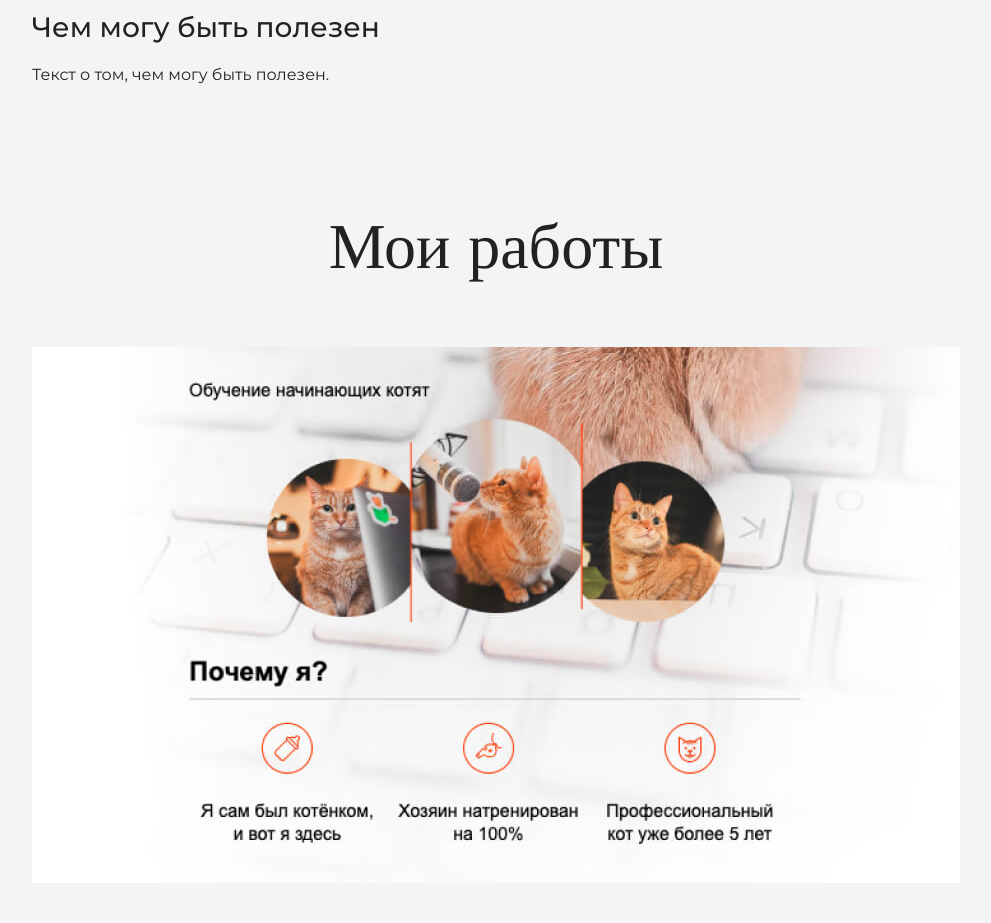
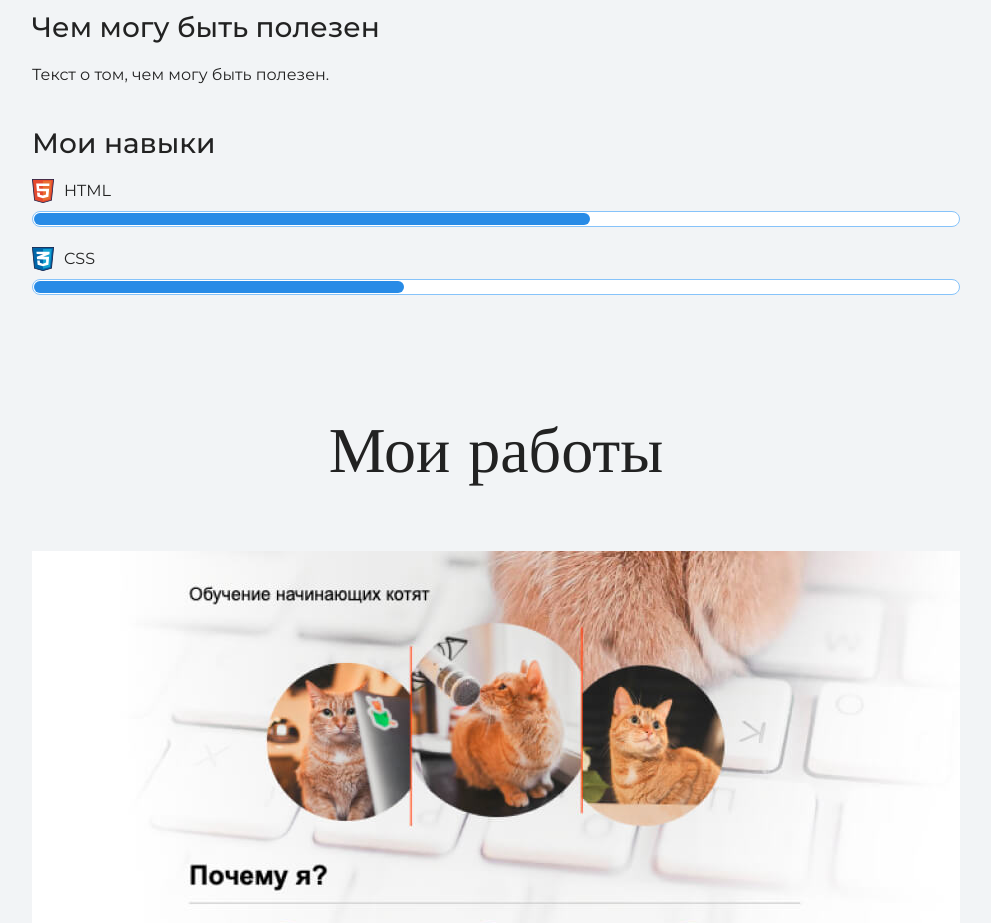
Before and after one commit to Victoria-morri/my-site1, a plain HTML site: page index.html in a window 1280 px wide. Shown: the part 1860-2783 px from the top of the page, without its empty margins (144-1135 px from the left). Drawn offline with nearby package versions, Linux system fonts and the light colour scheme.

Commit message:
добавление навыков

```diff
--- a/index.html
+++ b/index.html
@@ -33,6 +33,16 @@
       <p>Текст с парой слов о себе.</p>
       <h3>Чем могу быть полезен</h3>
       <p>Текст о том, чем могу быть полезен.</p>
+	  <!--Блок навыков будет тут -->
+	    <div class="skills">
+	    <h3> Мои навыки</h3>
+	      <dl class="skills-list">
+		    <dt class="skill-html">HTML</dt>
+			<dd class="level"><div style="width: 60%;">60%</div></dd>
+			<dt class="skill-css">CSS</dt>
+			<dd class="level"><div style="width: 40%;">40%</div></dd>
+		  </dl>
+	    </div>
 	  </div>
     </section>
 
```
